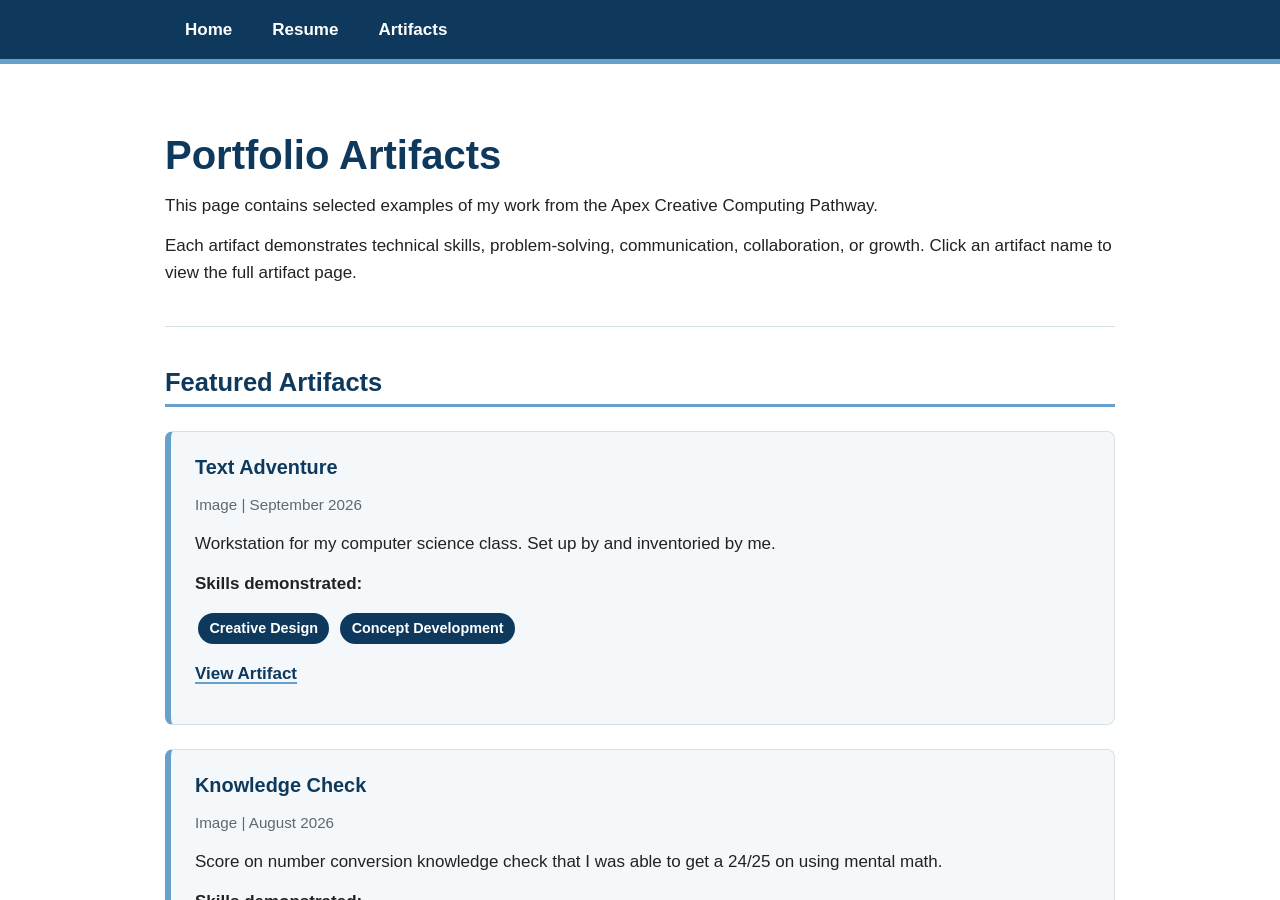
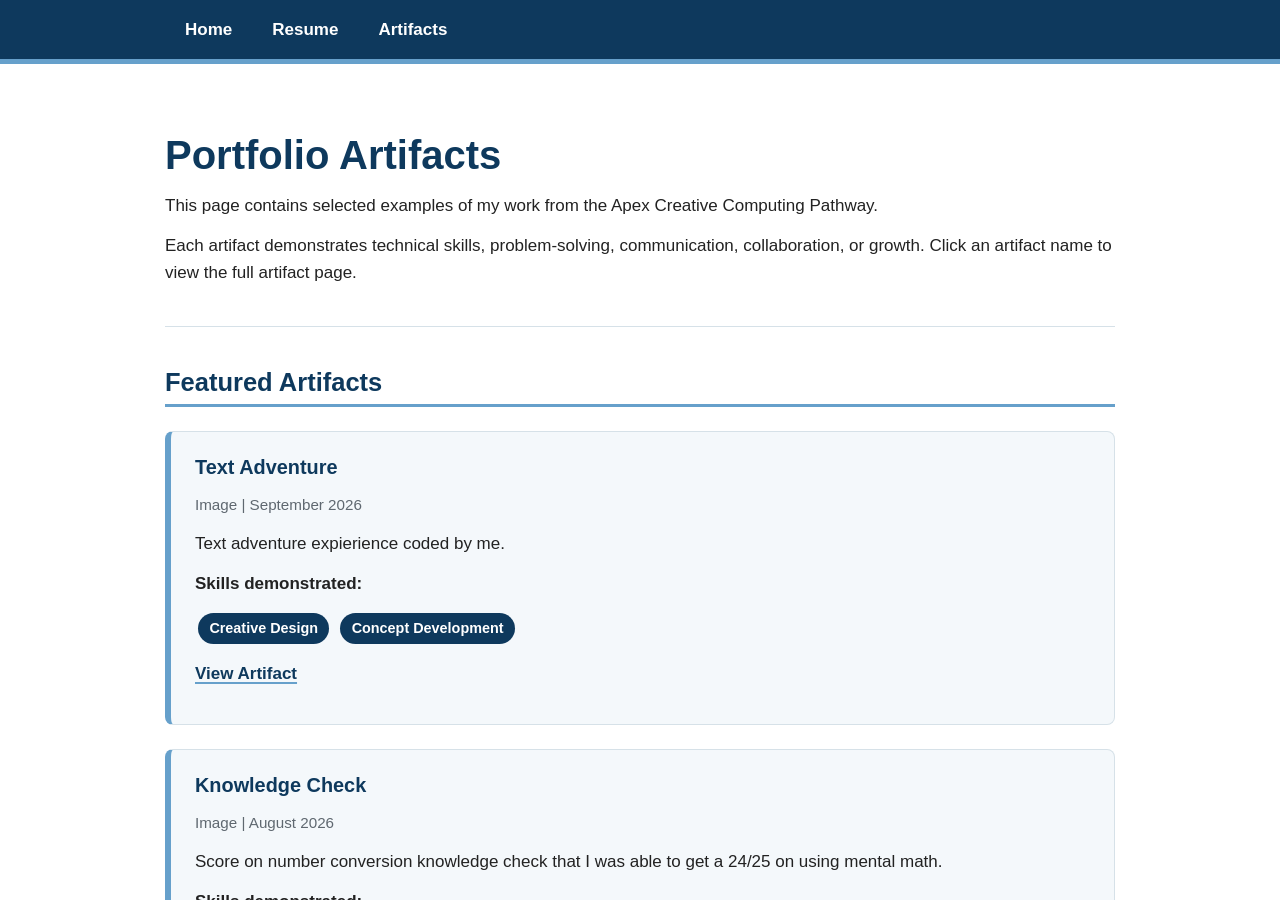
Before and after one commit to CarterzCode/Apex-Portfolio, a Jekyll site: the page built from artifacts.md, in a window 1280 px wide and 900 px high. Built offline with Jekyll 4.4.1, drawn with Linux system fonts in a browser that asks for light colours.

Commit message:
Add text adventure artifact fully to artifacts.md

```diff
--- a/artifacts.md
+++ b/artifacts.md
@@ -18,7 +18,7 @@ Each artifact demonstrates technical skills, problem-solving, communication, col
 ### Text Adventure
 <p class="artifact-meta"> Image | September 2026 </p>
 
-Workstation for my computer science class. Set up by and inventoried by me.
+Text adventure expierience coded by me.
 
 **Skills demonstrated:**
 
```
